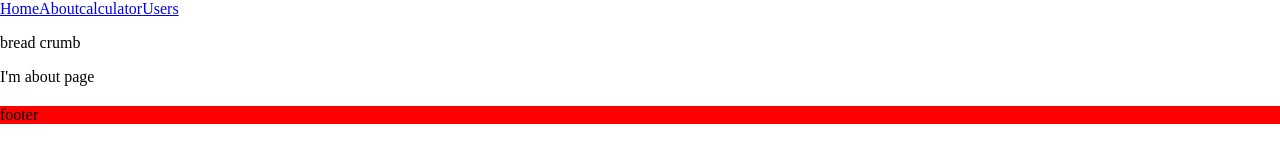
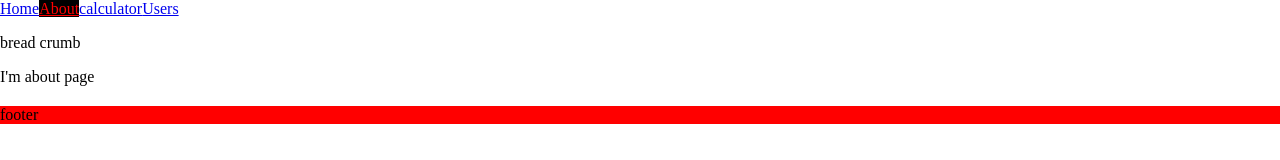
Before and after one commit to Ali-GreenHeart/fe13-react, a React (Vite) app: page /about in a window 1280 px wide. Shown: the top 160 px of the page. Built offline with nearby package versions, Linux system fonts and the light colour scheme.

Commit message:
add NavLinkByRahib component

```diff
--- a/src/components/Header/index.jsx
+++ b/src/components/Header/index.jsx
@@ -1,11 +1,13 @@
+import { NavLink } from "react-router-dom";
 import "./header.css"
+import NavLinkByRahib from "../NavLinkByRahib";
 
 function Header() {
     return <nav>
-        <a href="/">Home</a>
-        <a href="/about">About</a>
-        <a href="/calculator">calculator</a>
-        <a href="/users">Users</a>
+        <NavLinkByRahib title="Home" to="/" />
+        <NavLinkByRahib title="About" to="/about" />
+        <NavLinkByRahib title="calculator" to="/calculator" />
+        <NavLinkByRahib title="Users" to="/users" />
     </nav>
 }
 
--- /dev/null
+++ b/src/components/NavLinkByRahib/index.jsx
@@ -0,0 +1,21 @@
+import { NavLink } from "react-router-dom"
+
+const NavLinkByRahib = ({ title, to }) => {
+    return (
+        <>
+            <NavLink
+                style={({ isActive }) => {
+                    if (isActive) {
+                        return {
+                            color: 'red',
+                            backgroundColor: 'black'
+                        }
+                    }
+                }}
+                to={to}>
+                {title}
+            </NavLink>
+        </>
+    )
+}
+export default NavLinkByRahib
```
